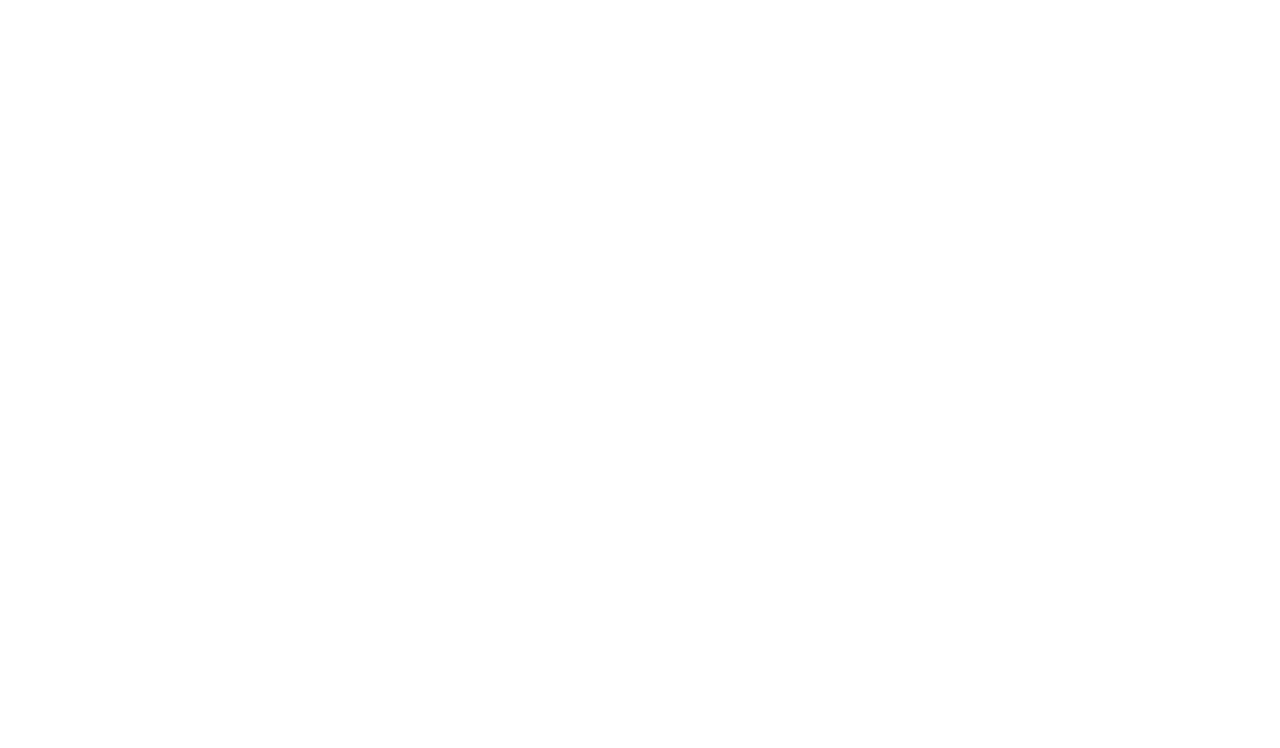
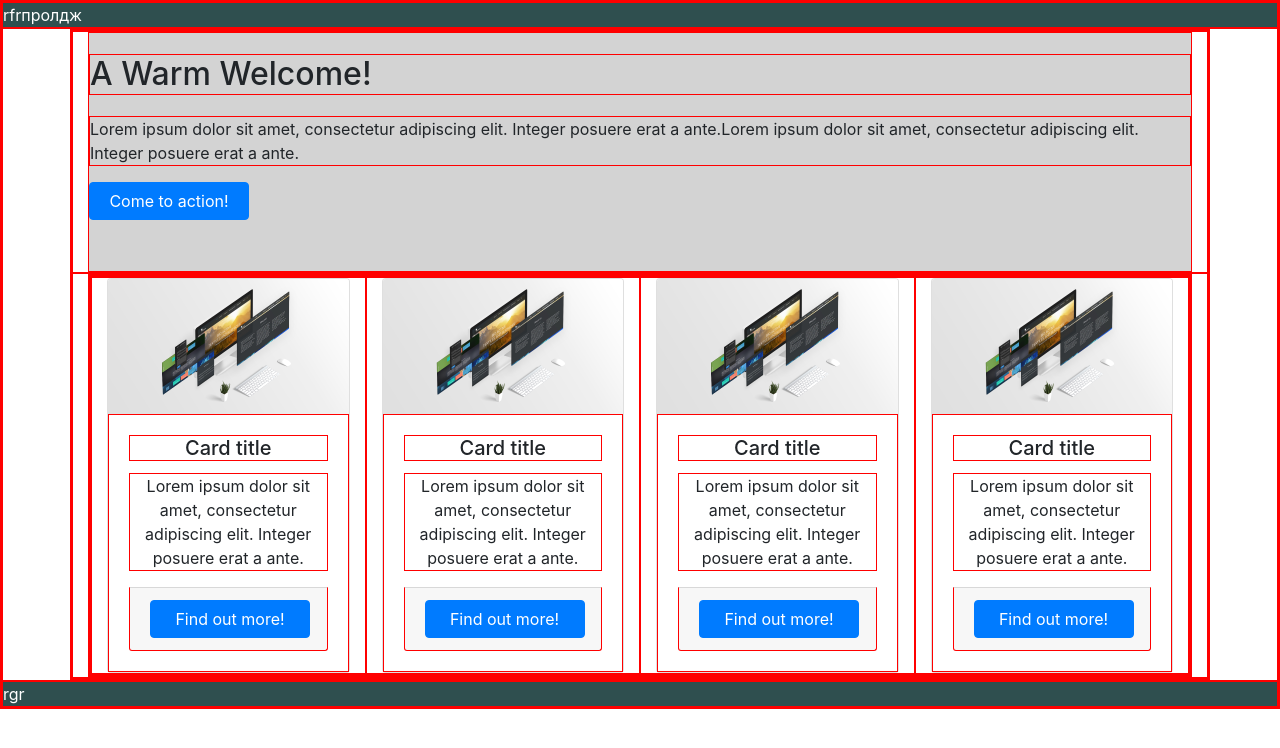
Before and after one commit to nastyadan/maket_with_bootstrap, a plain HTML site: page index.html in a window 1280 px wide. Drawn offline with nearby package versions, Linux system fonts and the light colour scheme.

Commit message:
first change

```diff
--- a/index.html
+++ b/index.html
@@ -8,14 +8,144 @@
     <link rel="stylesheet" href="assets/styles/style.css">
     <link rel="stylesheet" href="assets/styles/normalize.css">
 </head>
+<style>
+    * {
+        border: 1px solid red;
+    }
+
+
+
+    .section_text {
+        background-color: lightgrey;
+        height: 30vh;
+    }
+
+    .section_cards {
+        display: flex;
+        justify-content: space-between;
+    }
+
+    .col-3 {
+        text-align: center;
+        width: 16rem;
+    }
+
+    .card-body {
+        text-align: center;
+    }
+
+    .btn {
+        width: 10rem;
+    }
+
+    .footer,
+    .head {
+        background-color: darkslategrey;
+        color: white;
+        width: 100%;
+    }
+</style>
 
 <body>
+
+
+    <header class="head">rfrпролдж</header>
+
+    <main>
+        <div class="container">
+            <div class="row justife-content-center">
+                <div class="col-12">
+                    <section class="section_text">
+                        <h1>A Warm Welcome!</h1>
+                        <p>Lorem ipsum dolor sit amet, consectetur adipiscing
+                            elit. Integer
+                            posuere erat a ante.Lorem ipsum dolor sit amet, consectetur adipiscing
+                            elit. Integer
+                            posuere erat a ante.</p>
+                        <button class="btn btn-primary">Come to action!</button>
+                    </section>
+                </div>
+                <div class="col">
+                    <section class="section_cards">
+                        <div class="container ">
+                            <div class="row justife-content-space-between">
+                                <div class="col col-md-3 ">
+                                    <div class=" card ">
+                                        <img src="assets/img.jpg" class="card-img-top" alt="...">
+                                        <div class="card-body">
+                                            <h5 class="card-title">Card title</h5>
+                                            <p class="card-text">Lorem ipsum dolor sit amet, consectetur adipiscing
+                                                elit. Integer
+                                                posuere erat a ante.</p>
+                                            <div class="card-footer">
+                                                <a href="#" class="btn btn-primary ">Find out more!</a>
+                                            </div>
+
+                                        </div>
+                                    </div>
+                                </div>
+                                <div class="col col-md-3 ">
+                                    <div class=" card ">
+                                        <img src="assets/img.jpg" class="card-img-top" alt="...">
+                                        <div class="card-body">
+                                            <h5 class="card-title">Card title</h5>
+                                            <p class="card-text">Lorem ipsum dolor sit amet, consectetur adipiscing
+                                                elit. Integer
+                                                posuere erat a ante.</p>
+                                            <div class="card-footer">
+                                                <a href="#" class="btn btn-primary ">Find out more!</a>
+                                            </div>
+                                        </div>
+                                    </div>
+                                </div>
+                                <div class="col col-md-3 ">
+                                    <div class=" card ">
+                                        <img src="assets/img.jpg" class="card-img-top" alt="...">
+                                        <div class="card-body">
+                                            <h5 class="card-title">Card title</h5>
+                                            <p class="card-text">Lorem ipsum dolor sit amet, consectetur adipiscing
+                                                elit. Integer
+                                                posuere erat a ante.</p>
+                                            <div class="card-footer">
+                                                <a href="#" class="btn btn-primary ">Find out more!</a>
+                                            </div>
+                                        </div>
+                                    </div>
+                                </div>
+                                <div class="col col-md-3 ">
+                                    <div class=" card ">
+                                        <img src="assets/img.jpg" class="card-img-top" alt="...">
+                                        <div class="card-body">
+                                            <h5 class="card-title">Card title</h5>
+                                            <p class="card-text">Lorem ipsum dolor sit amet, consectetur adipiscing
+                                                elit. Integer
+                                                posuere erat a ante.</p>
+                                            <div class="card-footer">
+                                                <a href="#" class="btn btn-primary ">Find out more!</a>
+                                            </div>
+                                        </div>
+                                    </div>
+                                </div>
+                            </div>
+                        </div>
+
+
+                    </section>
+                </div>
+            </div>
+        </div>
+    </main>
+
+    <footer class="footer">rgr </footer>
+
     <script src="https://code.jquery.com/jquery-3.5.1.slim.min.js"
         integrity="sha384-DfXdz2htPH0lsSSs5nCTpuj/zy4C+OGpamoFVy38MVBnE+IbbVYUew+OrCXaRkfj" crossorigin="anonymous">
     </script>
     <script src="https://cdn.jsdelivr.net/npm/bootstrap@4.5.3/dist/js/bootstrap.bundle.min.js"
         integrity="sha384-ho+j7jyWK8fNQe+A12Hb8AhRq26LrZ/JpcUGGOn+Y7RsweNrtN/tE3MoK7ZeZDyx" crossorigin="anonymous">
     </script>
+    </div>
+    </div>
 </body>
 
 </html>
```
Also changed, not shown: assets/img.jpg (added).
